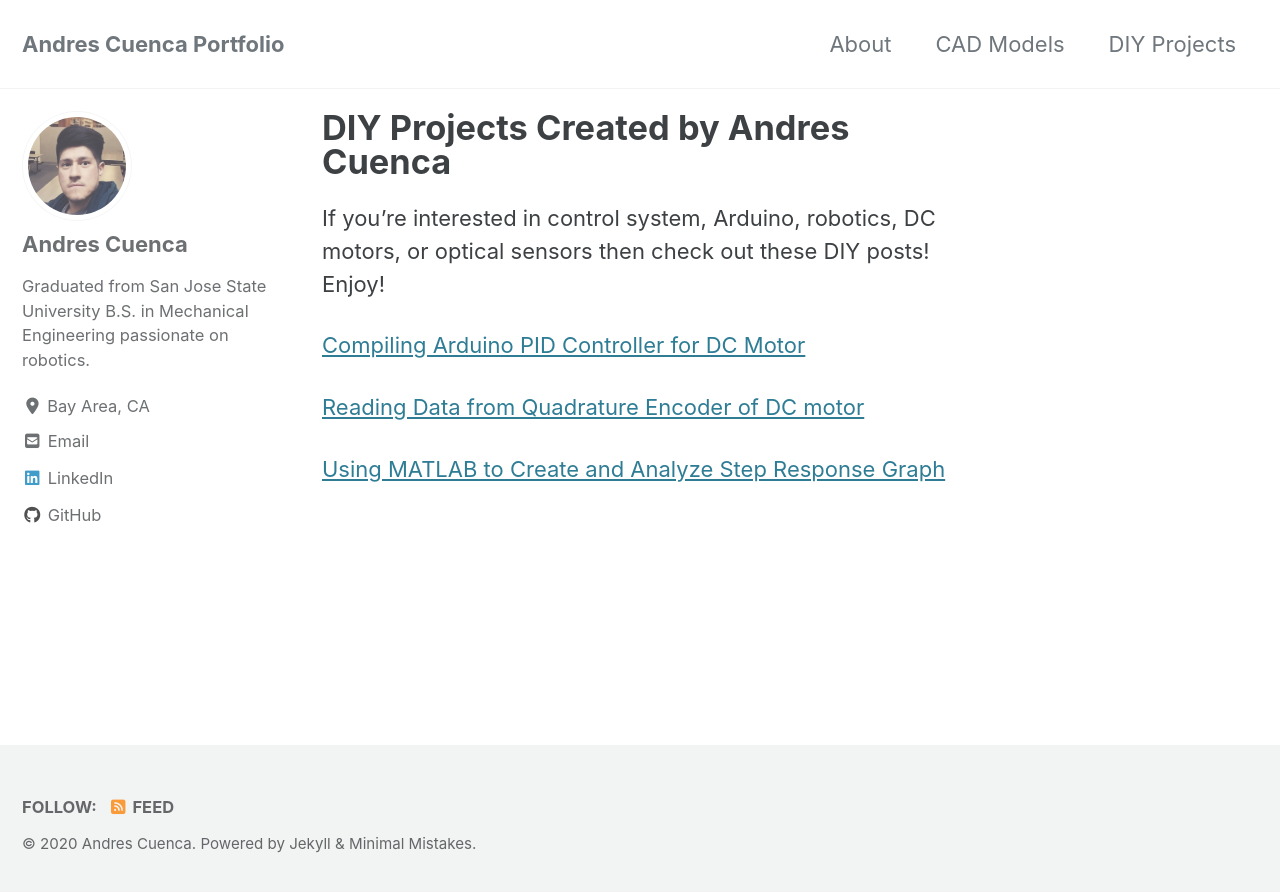
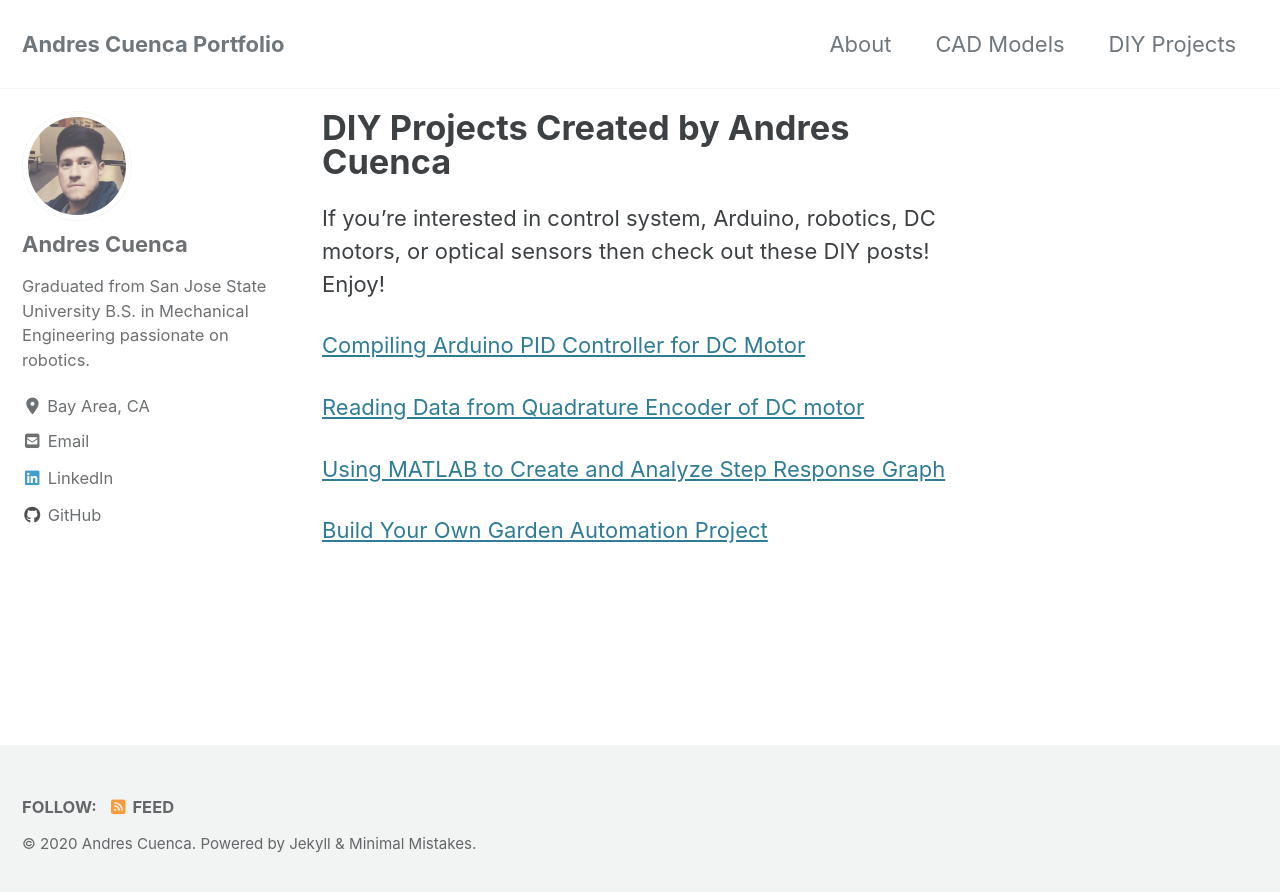
Before and after one commit to Cuenca-Andres/Cuenca-Portfolio.github.io, a Jekyll site: the page built from _pages/DIY-Projects.md, in a window 1280 px wide. Shown: the top 892 px of the page. Built offline with Jekyll 4.4.1, drawn with Linux system fonts in a browser that asks for light colours; cached includes are drawn as plain includes; nearby versions of some CDN libraries.

Commit message:
adds garden automation post link

```diff
--- a/_pages/DIY-Projects.md
+++ b/_pages/DIY-Projects.md
@@ -14,3 +14,5 @@ Enjoy!
 [Reading Data from Quadrature Encoder of DC motor](https://cuenca-andres.github.io/Cuenca-Portfolio.github.io/DC_motor_quad/)
 
 [Using MATLAB to Create and Analyze Step Response Graph](https://cuenca-andres.github.io/Cuenca-Portfolio.github.io/DervingPlant-PID-SCARA/)
+
+[Build Your Own Garden Automation Project](https://cuenca-andres.github.io/Cuenca-Portfolio.github.io/GardenAuto/)
```
